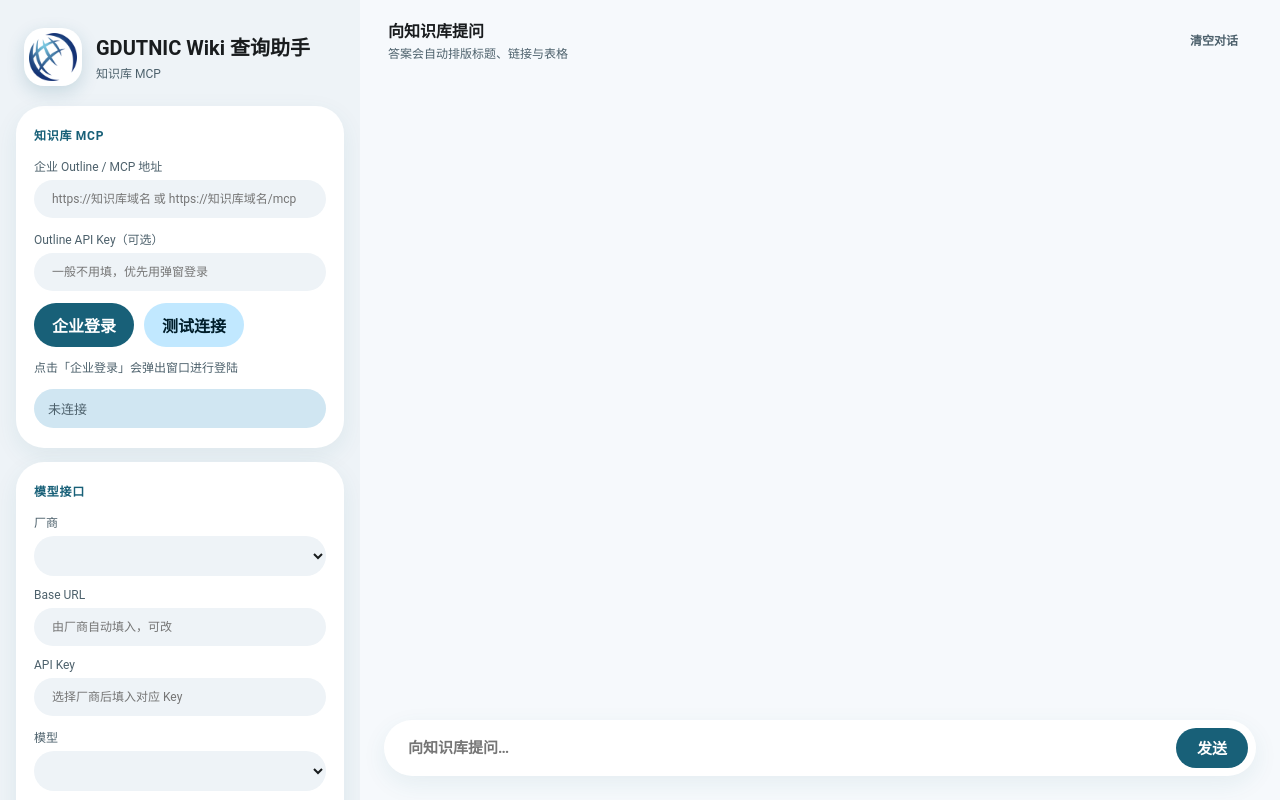
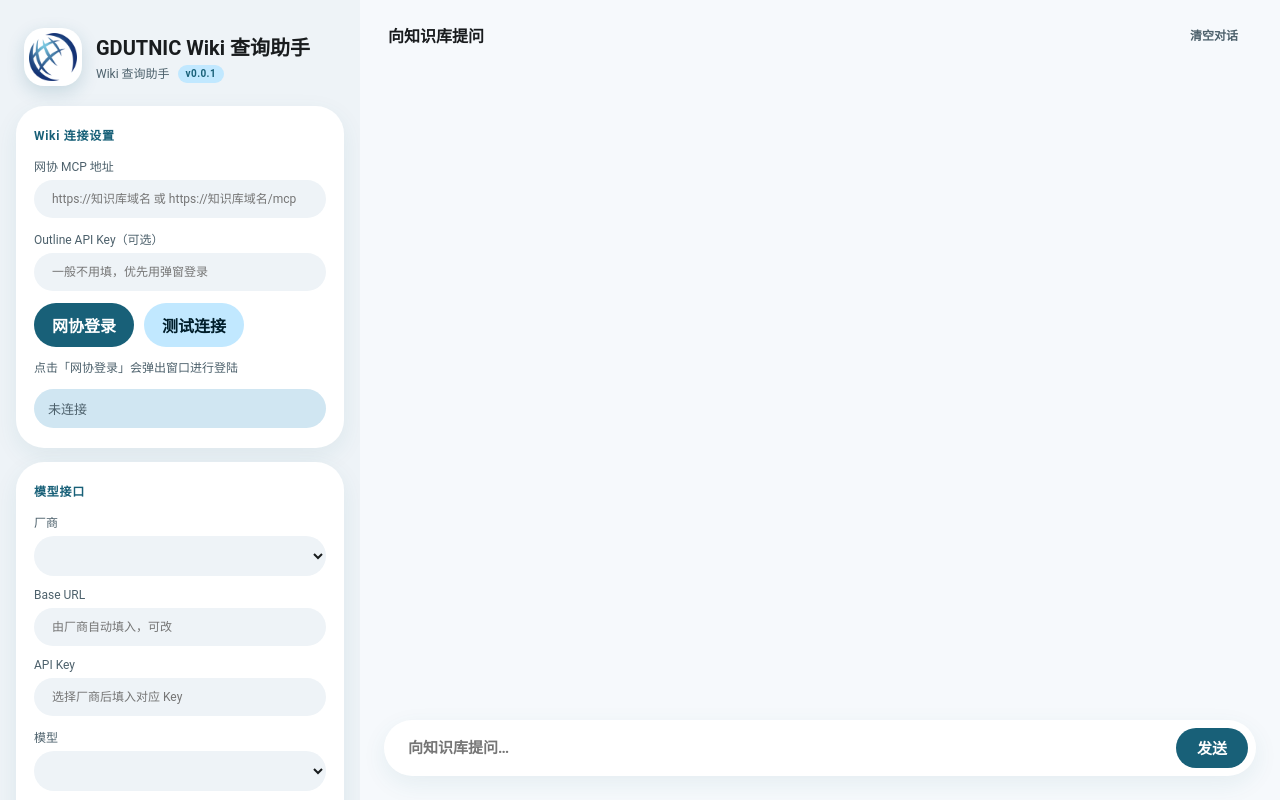
Before and after one commit to AndyZhang32767/gdutnic-outline-assistant, a plain HTML site: page web/index.html in a window 1280 px wide. Drawn offline with Linux system fonts and the light colour scheme; files that its build step writes are made by us from their sources.

Commit message:
modified:   web/index.html 	modified:   web/styles.css

```diff
--- a/web/index.html
+++ b/web/index.html
@@ -7,7 +7,7 @@
     <title>Wiki 查询助手</title>
     <link rel="icon" type="image/png" href="/icon/gdutnic.png" />
     <link rel="apple-touch-icon" href="/icon/gdutnic.png" />
-    <link rel="stylesheet" href="/static/styles.css?v=20260831n" />
+    <link rel="stylesheet" href="/static/styles.css?v=20260901c" />
   </head>
   <body>
     <div class="app">
@@ -16,14 +16,14 @@
           <div class="mark"><img src="/icon/gdutnic.png" alt="" /></div>
           <div>
             <h1>GDUTNIC Wiki 查询助手</h1>
-            <p>知识库 MCP</p>
+            <p class="brand-sub">Wiki 查询助手<span class="ver-chip" title="当前为早期测试版，不代表最终表现">v0.0.1</span></p>
           </div>
         </header>
 
         <section class="card">
-          <h2>知识库 MCP</h2>
+          <h2>Wiki 连接设置</h2>
           <label>
-            企业 Outline / MCP 地址
+            网协 MCP 地址
             <input id="mcpUrl" spellcheck="false" placeholder="https://知识库域名 或 https://知识库域名/mcp" />
           </label>
           <label>
@@ -31,10 +31,10 @@
             <input id="mcpKey" type="password" placeholder="一般不用填，优先用弹窗登录" />
           </label>
           <div class="row">
-            <button type="button" id="btnOauth" class="btn primary">企业登录</button>
+            <button type="button" id="btnOauth" class="btn primary">网协登录</button>
             <button type="button" id="btnConnect" class="btn tonal">测试连接</button>
           </div>
-          <p class="hint login-hint">点击「企业登录」会弹出窗口进行登陆</p>
+          <p class="hint login-hint">点击「网协登录」会弹出窗口进行登陆</p>
           <div id="mcpStatus" class="status idle">未连接</div>
         </section>
 
@@ -68,7 +68,6 @@
         <header class="chat-bar" id="chatBar">
           <div>
             <strong>向知识库提问</strong>
-            <p>答案会自动排版标题、链接与表格</p>
           </div>
           <button type="button" id="btnClear" class="btn ghost small">清空对话</button>
         </header>
@@ -82,6 +81,6 @@
         </div>
       </main>
     </div>
-    <script src="/static/app.js?v=20260831n"></script>
+    <script src="/static/app.js?v=20260901c"></script>
   </body>
 </html>
--- a/web/styles.css
+++ b/web/styles.css
@@ -45,9 +45,26 @@ html, body {
 
 .panel {
   background: var(--md-surface-low);
-  padding: 20px 16px 28px;
+  padding: 20px 16px 12px;
+  overflow: hidden;
+  min-height: 0;
+  height: 100%;
+  display: flex;
+  flex-direction: column;
+}
+.panel-body {
+  flex: 1;
+  min-height: 0;
   overflow: auto;
-  min-height: 0;
+}
+.panel-version {
+  flex-shrink: 0;
+  margin: 10px 0 0;
+  padding: 4px 8px 2px;
+  text-align: center;
+  color: var(--md-on-surface-variant);
+  font-size: 12px;
+  letter-spacing: 0.04em;
 }
 
 .brand {
@@ -80,6 +97,22 @@ html, body {
 
 h1 { font-size: 20px; margin: 0; font-weight: 600; }
 .brand p, .hint { margin: 4px 0 0; color: var(--md-on-surface-variant); font-size: 12px; line-height: 1.5; }
+.brand-sub {
+  display: flex;
+  align-items: center;
+  gap: 8px;
+}
+.ver-chip {
+  flex-shrink: 0;
+  font-size: 10px;
+  font-weight: 650;
+  letter-spacing: 0.04em;
+  color: var(--md-primary);
+  background: var(--md-primary-container);
+  padding: 1px 8px;
+  border-radius: 999px;
+  line-height: 1.6;
+}
 .login-hint { margin-top: 1em; }
 h2 {
   font-size: 12px;
```
